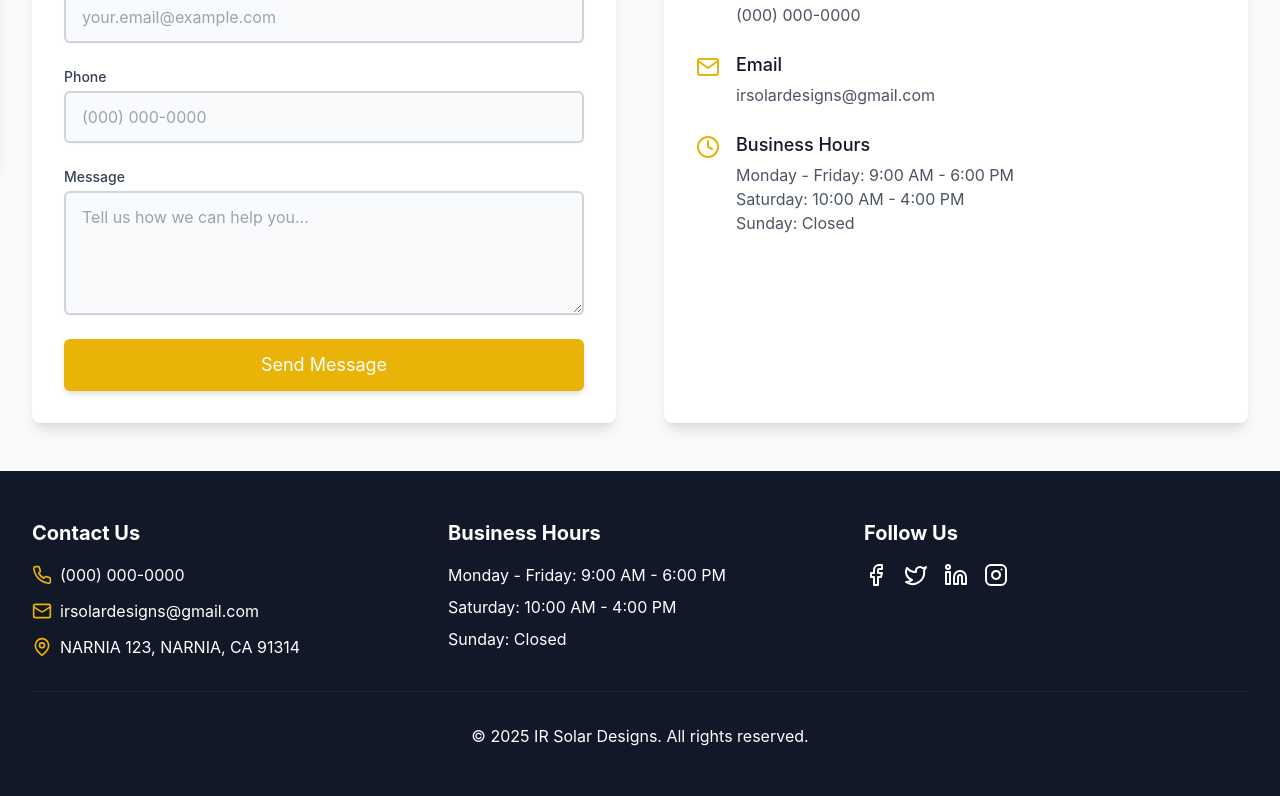
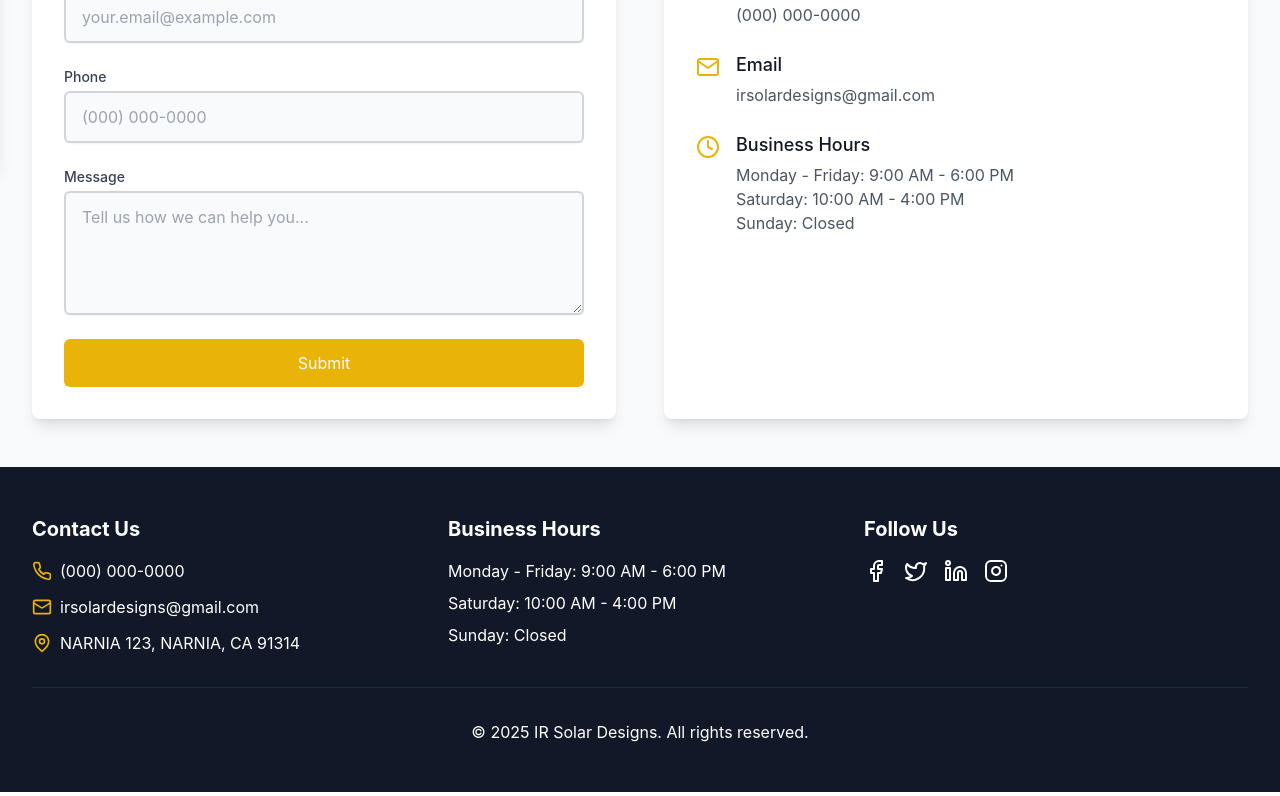
Before and after one commit to Calebabisai/IRSolarDesigns, a React (Vite) app: page /contact in a window 1280 px wide. Shown: the part 633-1429 px from the top of the page. Built offline with nearby package versions, Linux system fonts and the light colour scheme.

Commit message:
error formulario 1

```diff
--- a/index.html
+++ b/index.html
@@ -12,7 +12,7 @@
     <script type="module" src="/src/main.tsx"></script>
 
     <!-- Formulario fantasma para Netlify Forms -->
-    <form name="contact" netlify netlify-honeypot="bot-field" hidden>
+    <form name="contact" data-netlify="true" netlify-honeypot="bot-field" hidden>
       <input type="text" name="name" />
       <input type="email" name="email" />
       <input type="tel" name="phone" />
--- a/src/pages/Contact.tsx
+++ b/src/pages/Contact.tsx
@@ -8,7 +8,7 @@ function Contact() {
     name: '',
     email: '',
     phone: '',
-    message: '',
+    message: ''
   });
 
   useEffect(() => {
@@ -19,7 +19,6 @@ function Contact() {
   const handleSubmit = (e: React.FormEvent) => {
     e.preventDefault();
 
-    // Método para enviar los datos a Netlify
     const form = e.target as HTMLFormElement;
     fetch("/", {
       method: "POST",
@@ -30,18 +29,10 @@ function Contact() {
       }).toString()
     })
       .then(() => {
-        // Mostrar mensaje de éxito
         alert("¡Message sent successfully!");
-        // Limpiar el formulario
-        setFormData({
-          name: '',
-          email: '',
-          phone: '',
-          message: '',
-        });
+        setFormData({ name: '', email: '', phone: '', message: '' });
       })
       .catch((error) => {
-        // Mostrar mensaje de error
         alert("Error sending the message. Please try again");
         console.log(error);
       });
@@ -162,9 +153,9 @@ function Contact() {
                 <div>
                   <button
                     type="submit"
-                    className="w-full bg-yellow-500 text-white py-3 px-4 text-lg rounded-md hover:bg-yellow-600 focus:outline-none focus:ring-2 focus:ring-yellow-500 focus:ring-offset-2 transition duration-300 shadow-md"
+                    className="w-full bg-yellow-500 text-white py-3 px-4 rounded-md hover:bg-yellow-600 transition duration-300"
                   >
-                    Send Message
+                    Submit
                   </button>
                 </div>
               </form>
```
